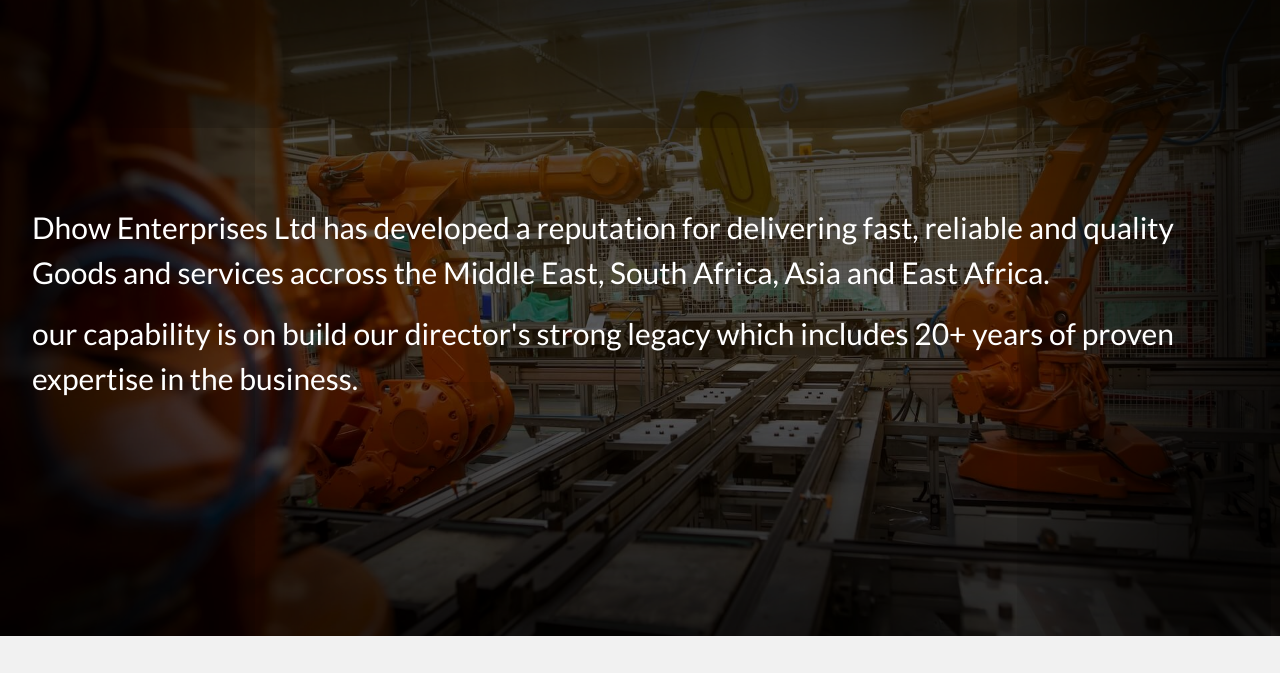
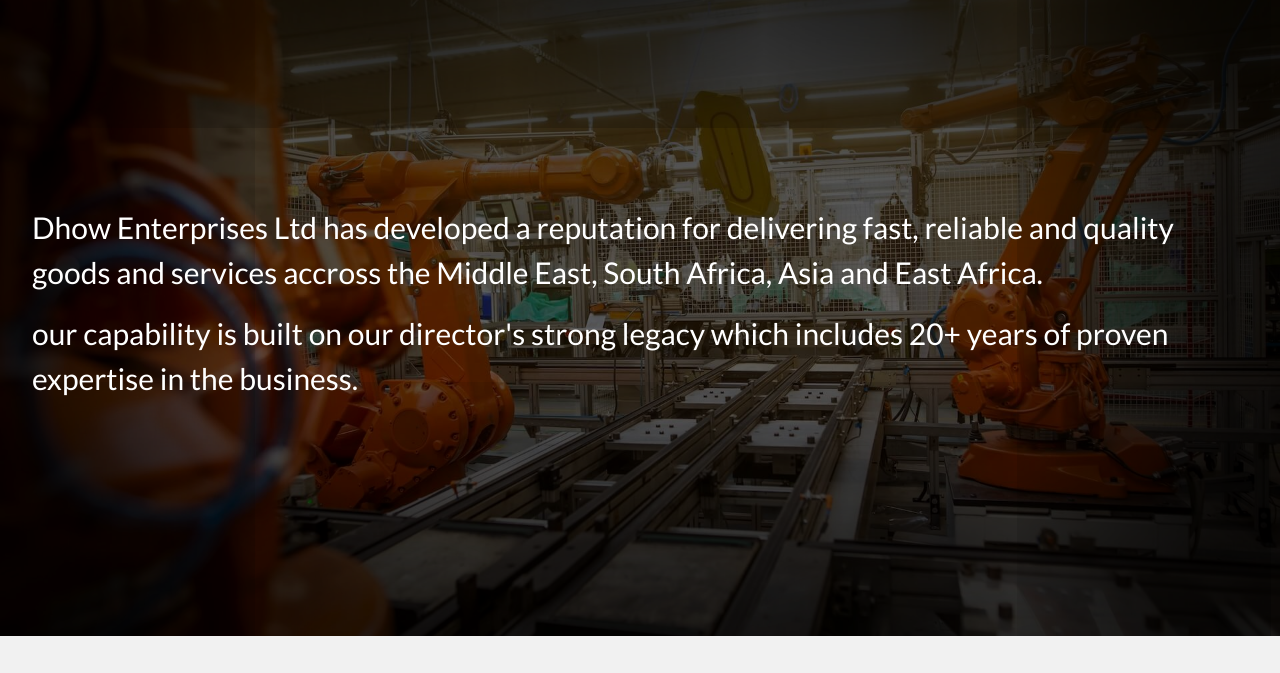
Before and after one commit to gulfwww/oakLeaf, a website: page dist/index.html in a window 1280 px wide. Shown: the part 127-800 px from the top of the page. Drawn offline with nearby package versions, Linux system fonts and the light colour scheme.

Commit message:
Update the text

```diff
--- a/dist/index.html
+++ b/dist/index.html
@@ -67,8 +67,8 @@
           <div
             class="d-flex flex-column justify-content-center text-md-start text-center hero-contetnt h-100"
           >
-            <p>Dhow Enterprises Ltd has developed a reputation for delivering fast, reliable and quality Goods and services accross the Middle East, South Africa, Asia and East Africa.</p>
-            <p>our capability is on build our director's strong legacy which includes 20+ years of proven expertise in the business.</p>
+            <p>Dhow Enterprises Ltd has developed a reputation for delivering fast, reliable and quality goods and services accross the Middle East, South Africa, Asia and East Africa.</p>
+            <p>our capability is built on our director's strong legacy which includes 20+ years of proven expertise in the business.</p>
           </div>
         </div>
       </section>
```
